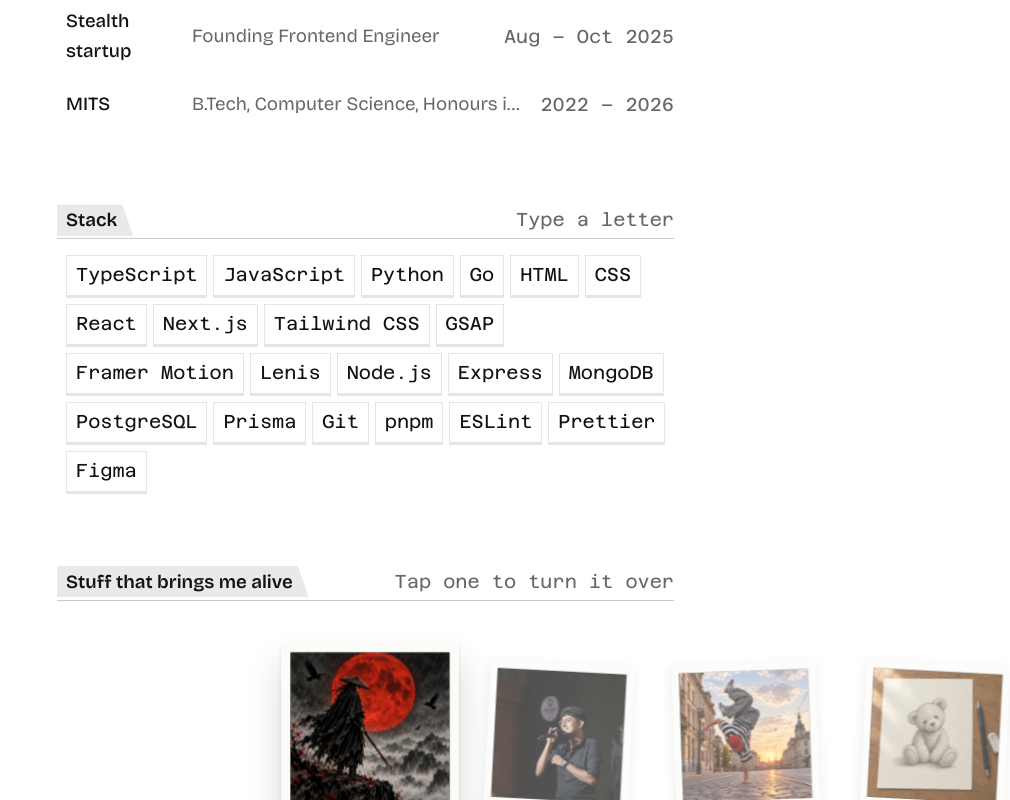
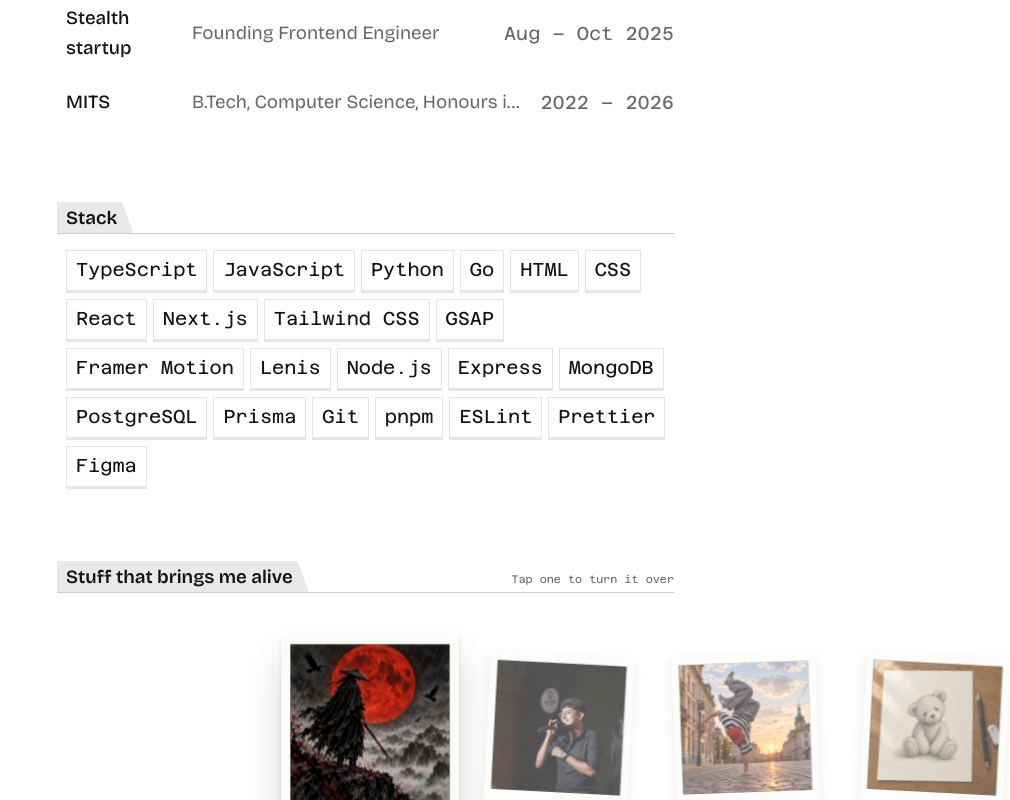
Before and after one commit to VirgoTheLord/WorkPortfolio, a Next.js app: page /compact in a window 1280 px wide. Shown: the part 1424-2224 px from the top of the page, without its empty margins (270-1280 px from the left). Built offline with nearby package versions, Linux system fonts and the light colour scheme.

Commit message:
feat: the stack is a plain list; headings' asides a step smaller
- The stack's type-a-letter game and its hint are gone (owner's call); the
  tools stay as small key caps.
- The note on a heading's right (Tap one to turn it over, Browse all in
  Cairn) is a step smaller than the facts.

```diff
--- a/src/components/interactive/stack-keys.tsx
+++ /dev/null
@@ -1,50 +0,0 @@
-'use client'
-
-import { useEffect, useRef, useState } from 'react'
-
-type Props = { items: readonly string[] }
-
-/*
- * The stack as key caps (owner's pick, November 2026). Typing a letter
- * anywhere on the page (outside a field, with no modifier) presses the key of
- * the first tool starting with it; the same letter again moves to the next
- * one. A plain list without script; nothing runs at rest.
- */
-export function StackKeys({ items }: Props) {
-  const [down, setDown] = useState<string | null>(null)
-  const turn = useRef<Record<string, number>>({})
-  const timer = useRef(0)
-
-  useEffect(() => {
-    const onKey = (event: KeyboardEvent) => {
-      if (event.metaKey || event.ctrlKey || event.altKey || event.key.length !== 1) return
-      if ((event.target as HTMLElement | null)?.closest('input, textarea, [contenteditable]'))
-        return
-      const letter = event.key.toLowerCase()
-      const hits = items.filter((item) => item.toLowerCase().startsWith(letter))
-      if (!hits.length) return
-      const next = ((turn.current[letter] ?? -1) + 1) % hits.length
-      turn.current[letter] = next
-      setDown(hits[next] ?? null)
-      window.clearTimeout(timer.current)
-      timer.current = window.setTimeout(() => setDown(null), 220)
-    }
-    window.addEventListener('keydown', onKey)
-    return () => {
-      window.removeEventListener('keydown', onKey)
-      window.clearTimeout(timer.current)
-    }
-  }, [items])
-
-  return (
-    <ul className="cp-keycaps">
-      {items.map((item) => (
-        <li key={item}>
-          <kbd className="cp-keycap" data-down={down === item || undefined}>
-            {item}
-          </kbd>
-        </li>
-      ))}
-    </ul>
-  )
-}
--- a/src/components/sections/compact-stack.tsx
+++ b/src/components/sections/compact-stack.tsx
@@ -1,12 +1,17 @@
-import { StackKeys } from '@/components/interactive/stack-keys'
 import { compact } from '@/content/compact'
 import { CompactBlock } from './compact-block'
 
-/* The stack as small key caps; typing a tool's first letter presses its key. */
+/* The stack as small key caps, a plain list (owner's call: no typing game). */
 export function CompactStack() {
   return (
-    <CompactBlock id="stack" aside={compact.stack.hint}>
-      <StackKeys items={compact.stack.items} />
+    <CompactBlock id="stack">
+      <ul className="cp-keycaps">
+        {compact.stack.items.map((item) => (
+          <li key={item}>
+            <kbd className="cp-keycap">{item}</kbd>
+          </li>
+        ))}
+      </ul>
     </CompactBlock>
   )
 }
--- a/src/components/sections/compact.css
+++ b/src/components/sections/compact.css
@@ -1128,6 +1128,12 @@ html:not(.js) .cp-hint {
   white-space: nowrap;
 }
 
+/* The aside on a heading's line is a step smaller than the facts. */
+.cp-block-head > .cp-meta,
+.cp-block-head > .cp-meta .cp-flap-link {
+  font-size: 0.68rem;
+}
+
 .cp-block-head > .cp-meta {
   margin-left: auto;
   padding: 0 0 calc(var(--spacing) * 0.75) calc(var(--spacing) * 3);
@@ -1301,8 +1307,7 @@ a.cp-line:hover > .cp-meta {
   }
 }
 
-/* The stack's keys (interactive/stack-keys.tsx): type a tool's first letter
-   and its key goes down. */
+/* The stack's keys (sections/compact-stack.tsx): small key caps, a plain list. */
 .cp-keycaps {
   display: flex;
   flex-wrap: wrap;
@@ -1320,20 +1325,6 @@ a.cp-line:hover > .cp-meta {
   color: var(--color-fg);
   font-family: var(--font-label);
   font-size: var(--text-xs);
-  transition:
-    translate 70ms,
-    border-bottom-width 70ms,
-    margin 70ms,
-    color var(--duration-fast),
-    border-color var(--duration-fast);
-}
-
-.cp-keycap[data-down] {
-  translate: 0 2px;
-  margin-bottom: 2px;
-  border-bottom-width: 1px;
-  border-color: var(--color-accent);
-  color: var(--color-accent);
 }
 
 /* Stuff that brings me alive (interactive/polaroid-strip.tsx, owner's pick):
--- a/src/content/compact.ts
+++ b/src/content/compact.ts
@@ -256,7 +256,6 @@ export const compact = {
       'Prettier',
       'Figma',
     ],
-    hint: 'Type a letter',
   },
   /* The owner's own stage photo; the other five were made for the site with
      Figma AI from original prompts (credited on /legal). The notes are the
--- a/src/types/content.ts
+++ b/src/types/content.ts
@@ -314,7 +314,7 @@ export type CompactContent = {
   /** The pieces are the workbench's (content/workbench.ts); the rest are a link away in Cairn. */
   workbench: { all: NavItem }
   experience: readonly { org: string; role: string; when: string }[]
-  stack: { items: readonly string[]; hint: string }
+  stack: { items: readonly string[] }
   /** What brings me alive: a strip of instant photos, each turned over for a note. */
   alive: {
     hint: string
```
